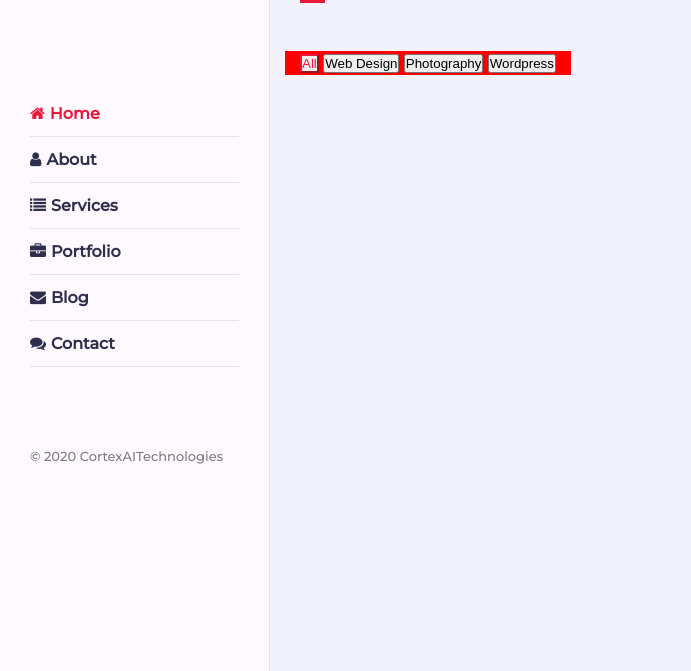
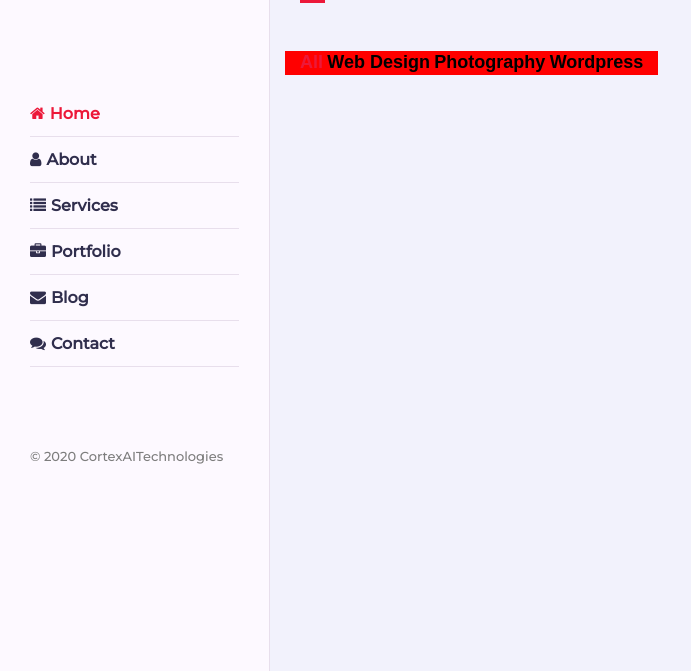
Before and after one commit to adeyemijohn/profiles, a plain HTML site: page index.html in a window 1280 px wide. Shown: the part 129-800 px from the top of the page, without its empty margins (0-691 px from the left). Drawn offline with Linux system fonts and the light colour scheme.

Commit message:
css update1

```diff
--- a/css/style.css
+++ b/css/style.css
@@ -575,7 +575,13 @@ body{
     max-width: 100%;
     text-align: center;
 }
-
+.portfolio .portfolio-filter button{
+    border: none;
+    background-color: transparent;
+    font-size: 18px;
+    font-weight: 700;
+    text-transform: capitalize;
+}
 
 
 /*Portfolio Section Ends*/
```
